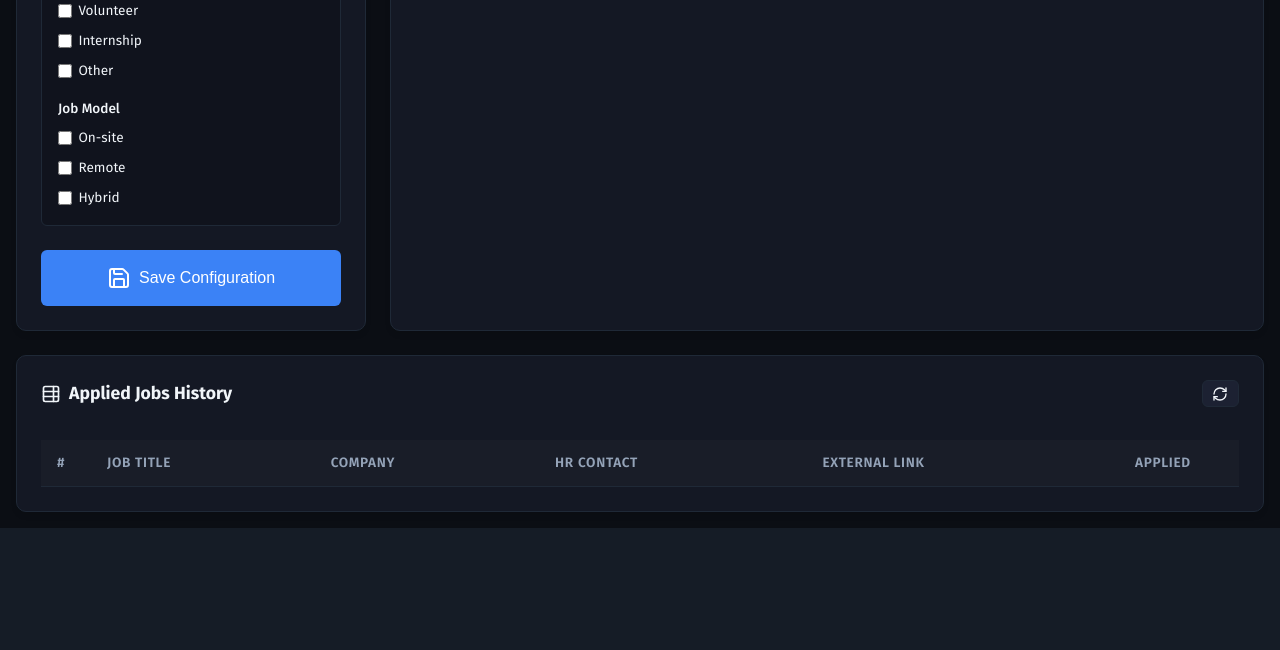
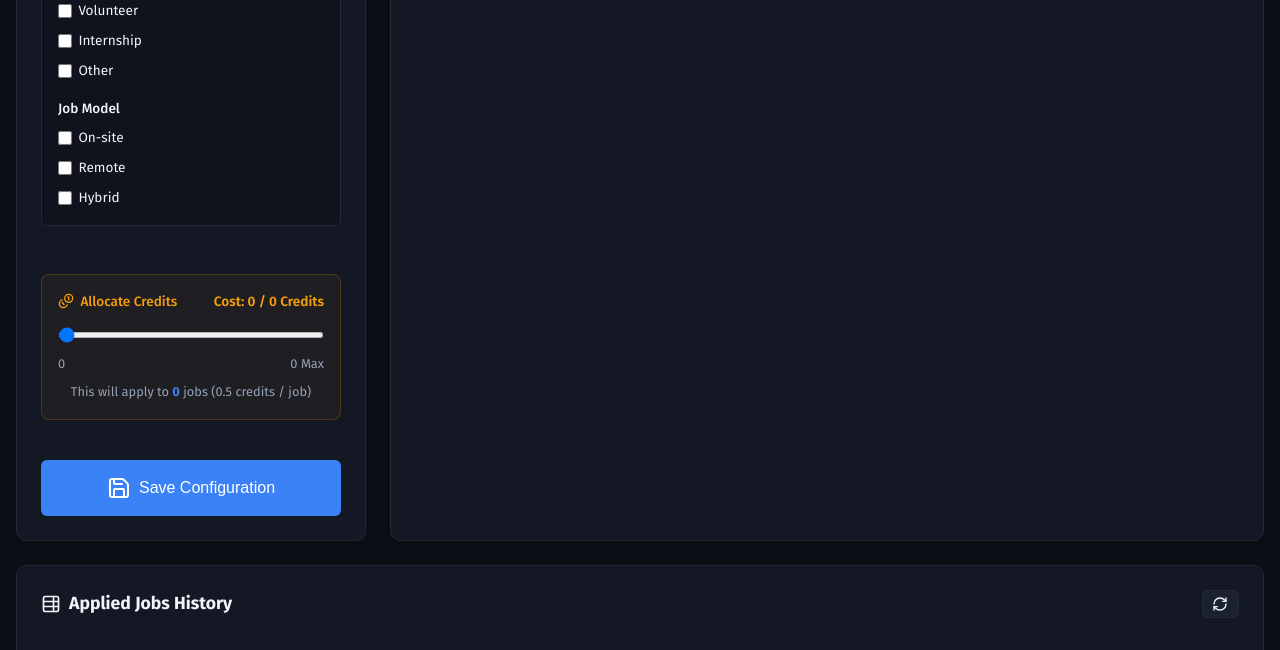
Before and after one commit to ApoorvChandhok/Linkedin_Automation_Bot, a Flask app: page / in a window 1280 px wide. Shown: the part 1410-2060 px from the top of the page. Before the commit the page ends 1938 px from the top, so only its background shows below. Run offline with Flask 3, Linux system fonts and the light colour scheme; data that the repository does not hold is empty.

Commit message:
feat: Implement Credit System

```diff
--- a/app.py
+++ b/app.py
@@ -248,6 +248,18 @@ def start_bot():
         return jsonify({"status": "already_running"})
 
     try:
+        payload = request.get_json(silent=True) or {}
+        max_jobs = payload.get("max_jobs", 0)
+
+        # Write max_number_of_jobs_run to search.py
+        if os.path.exists(linkedin_config_path):
+            with open(linkedin_config_path, "r", encoding="utf-8") as f: c_search = f.read()
+            if re.search(r"^max_number_of_jobs_run\s*=\s*\d+", c_search, re.MULTILINE):
+                c_search = re.sub(r"^max_number_of_jobs_run\s*=\s*\d+", f"max_number_of_jobs_run = {int(max_jobs)}", c_search, flags=re.MULTILINE)
+            else:
+                c_search += f"\n# Added by UI\nmax_number_of_jobs_run = {int(max_jobs)}\n"
+            with open(linkedin_config_path, "w", encoding="utf-8") as f: f.write(c_search)
+
         script_path = os.path.join(os.path.dirname(__file__), "runAiBot.py")
         venv_python = sys.executable
         proc = subprocess.Popen(
--- a/static/script.js
+++ b/static/script.js
@@ -253,8 +253,15 @@ function connectTerminal() {
 
 // Start Bot Action
 document.getElementById('btn-start-bot').addEventListener('click', async () => {
+    const selectedCredits = parseFloat(document.getElementById('credit-slider').value) || 0;
+    const maxJobs = Math.floor(selectedCredits / 0.5);
+
     try {
-        const resp = await fetch('/api/start', { method: 'POST' });
+        const resp = await fetch('/api/start', {
+            method: 'POST',
+            headers: { 'Content-Type': 'application/json' },
+            body: JSON.stringify({ max_jobs: maxJobs })
+        });
         if (resp.ok) {
             document.getElementById('terminal-window').innerHTML = '';
             appendLog('--- Bot Started ---', 'system');
@@ -307,7 +314,43 @@ async function loadJobs() {
     }
 }
 
+// Credit Slider Logic
+function initCreditSlider() {
+    const urlParams = new URLSearchParams(window.location.search);
+    const userCredits = parseFloat(urlParams.get('credits')) || 0;
+
+    const creditSlider = document.getElementById('credit-slider');
+    const costDisplay = document.getElementById('credit-cost-display');
+    const jobsDisplay = document.getElementById('jobs-to-apply-display');
+    const maxCreditsLabel = document.getElementById('max-credits-label');
+
+    if (creditSlider) {
+        creditSlider.max = userCredits;
+        maxCreditsLabel.textContent = `${userCredits} Max`;
+
+        creditSlider.addEventListener('input', (e) => {
+            const selectedCredits = parseFloat(e.target.value);
+            const jobs = Math.floor(selectedCredits / 0.5); // 0.5 credits per job
+
+            costDisplay.textContent = `Cost: ${selectedCredits} / ${userCredits} Credits`;
+            jobsDisplay.textContent = jobs;
+
+            const startBtn = document.getElementById('btn-start-bot');
+            if (selectedCredits > 0) {
+                startBtn.innerHTML = `<i data-lucide="play"></i> Apply ( ${jobs} )`;
+            } else {
+                startBtn.innerHTML = `<i data-lucide="play"></i> Start Bot`;
+            }
+            lucide.createIcons();
+        });
+
+        // Trigger once to set initial state
+        creditSlider.dispatchEvent(new Event('input'));
+    }
+}
+
 // Initial Initialization
 lucide.createIcons();
+initCreditSlider();
 loadConfig();
 loadJobs();
--- a/templates/index.html
+++ b/templates/index.html
@@ -196,7 +196,25 @@
                         </div>
                     </div>
 
-                    <button id="btn-save-config" class="btn-primary btn-block" style="margin-top: auto; padding: 1rem; font-size: 1rem;">
+                    <!-- Credit Allocation Slider -->
+                    <div class="form-group" style="margin-top: 1.5rem; background: rgba(245, 158, 11, 0.05); padding: 1rem; border-radius: 8px; border: 1px solid rgba(245, 158, 11, 0.2);">
+                        <div style="display: flex; justify-content: space-between; align-items: center; margin-bottom: 0.5rem;">
+                            <label style="color: var(--color-cta); margin-bottom: 0; display: flex; align-items: center; gap: 0.4rem;">
+                                <i data-lucide="coins" style="width: 16px; height: 16px;"></i> Allocate Credits
+                            </label>
+                            <span id="credit-cost-display" style="font-size: 0.85rem; font-weight: 600; color: var(--color-cta);">Cost: 0 / 0 Credits</span>
+                        </div>
+                        <input type="range" id="credit-slider" min="0" max="10" value="0" step="0.5" class="form-control" style="padding: 0; height: 6px; appearance: auto;">
+                        <div style="display: flex; justify-content: space-between; margin-top: 0.5rem; font-size: 0.8rem; color: var(--text-muted);">
+                            <span>0</span>
+                            <span id="max-credits-label">Max</span>
+                        </div>
+                        <p style="font-size: 0.8rem; color: var(--text-muted); margin-top: 0.5rem; text-align: center;">
+                            This will apply to <strong id="jobs-to-apply-display" style="color: var(--primary-color);">0</strong> jobs (0.5 credits / job)
+                        </p>
+                    </div>
+
+                    <button id="btn-save-config" class="btn-primary btn-block" style="margin-top: 1rem; padding: 1rem; font-size: 1rem;">
                         <i data-lucide="save"></i> Save Configuration
                     </button>
                 </div>
```
Also changed, not shown: runAiBot.py (+10 -1 lines).
